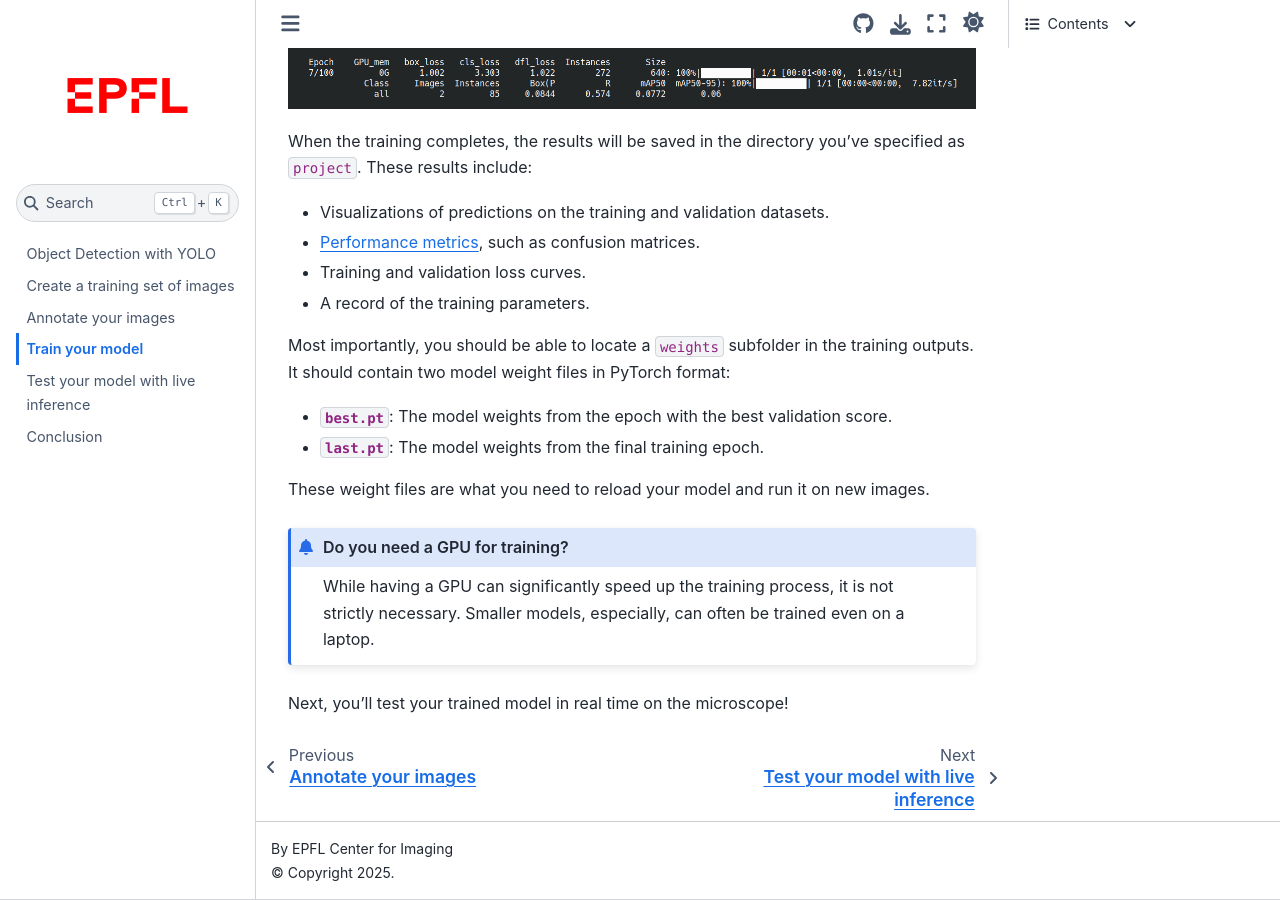
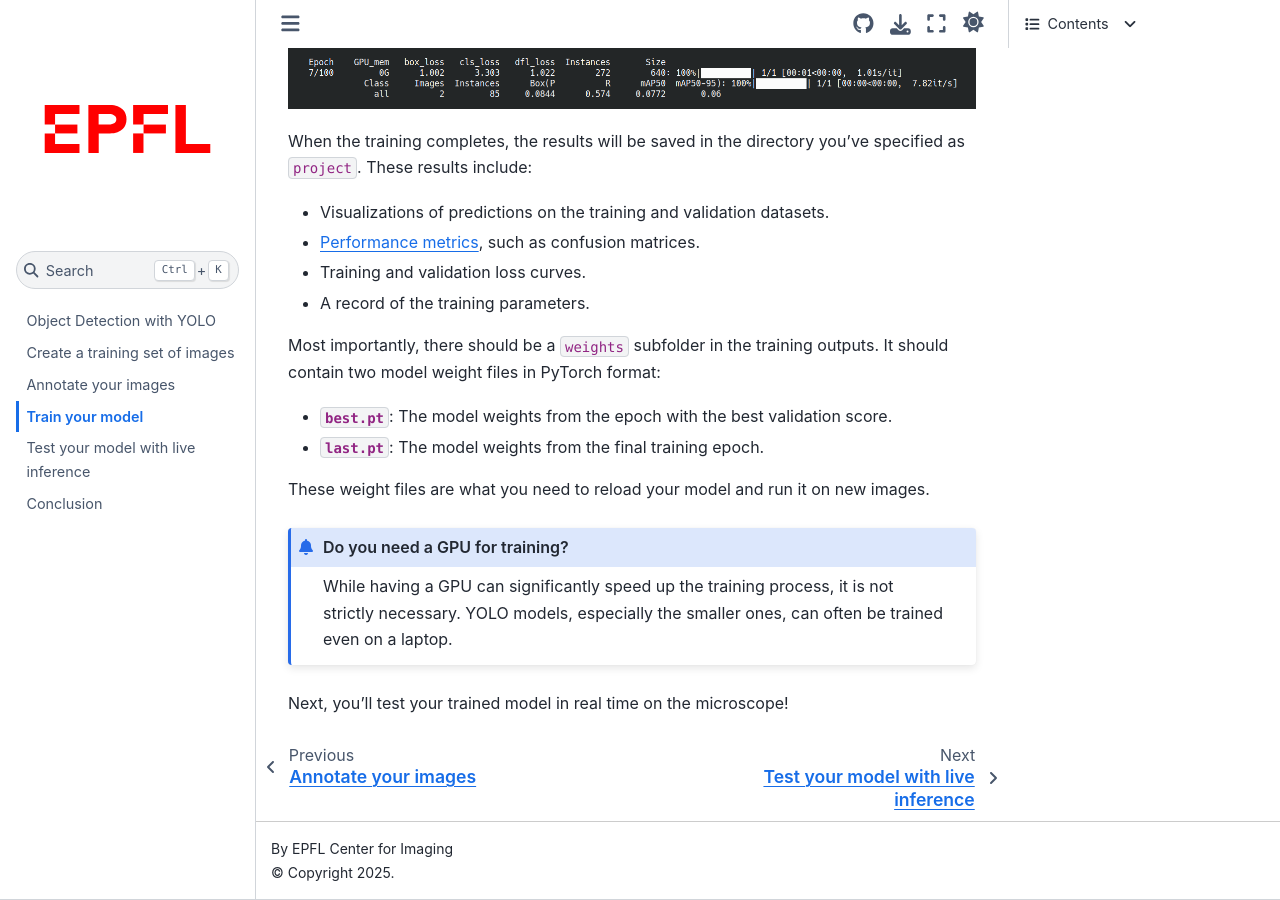
Before and after one commit to EPFL-Center-for-Imaging/yolo-workshop, a Jupyter Book: the page built from docs/sections/training.md, in a window 1280 px wide and 900 px high, scrolled down 2578 px. Built offline with Jupyter Book 1.0.4 settings and Sphinx 7.4.7 and the Sphinx Book theme 1.1.4, drawn with Linux system fonts in a browser that asks for light colours; some of the changed text lies outside the part shown.

Commit message:
Update docs

````diff
--- a/docs/_config.yml
+++ b/docs/_config.yml
@@ -1,6 +1,6 @@
 title: EIAS 2025
 author: EPFL Center for Imaging
-logo: "logo.ico"
+logo: "logo.svg"
 copyright: "2025"
 
 only_build_toc_files: true
--- /dev/null
+++ b/docs/requirements.txt
@@ -0,0 +1,2 @@
+jupyter-book<2.0.0
+sphinxcontrib-mermaid==1.0.0
--- a/docs/sections/training.md
+++ b/docs/sections/training.md
@@ -63,7 +63,7 @@
 This command specifies:
 
 - `data`: the path to your YAML configuration file.
-- `model`: the pre-trained YOLO model you want to fine-tune ([docs](https://docs.ultralytics.com/models/yolo11/)).
+- `model`: the pre-trained YOLO model you want to fine-tune ([docs](https://docs.ultralytics.com/models/yolo26/)).
 - `epochs`: the number of training iterations (higher values mean longer training times).
 - `project`: where to save the training outputs.
 
@@ -80,7 +80,7 @@
 - Training and validation loss curves.
 - A record of the training parameters.
 
-Most importantly, you should be able to locate a `weights` subfolder in the training outputs. It should contain two model weight files in PyTorch format:
+Most importantly, there should be a `weights` subfolder in the training outputs. It should contain two model weight files in PyTorch format:
 
 - **`best.pt`**: The model weights from the epoch with the best validation score.
 - **`last.pt`**: The model weights from the final training epoch.
@@ -88,7 +88,7 @@
 These weight files are what you need to reload your model and run it on new images.
 
 ```{admonition} Do you need a GPU for training?
-While having a GPU can significantly speed up the training process, it is not strictly necessary. Smaller models, especially, can often be trained even on a laptop.
+While having a GPU can significantly speed up the training process, it is not strictly necessary. YOLO models, especially the smaller ones, can often be trained even on a laptop.
 ```
 
 Next, you'll test your trained model in real time on the microscope!
````
Also changed, not shown: other parts of docs/sections/training.md (+3 -3 lines), docs/index.md (+4 -3 lines), docs/sections/annotation.md (+1 -1 lines), docs/assets/logo.svg (added), docs/logo.svg (added).
